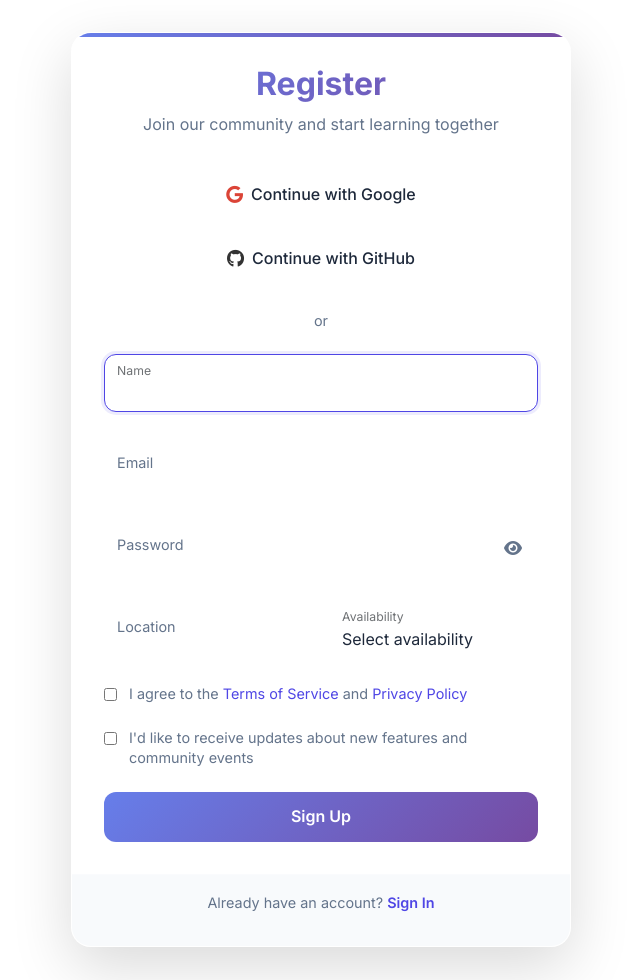
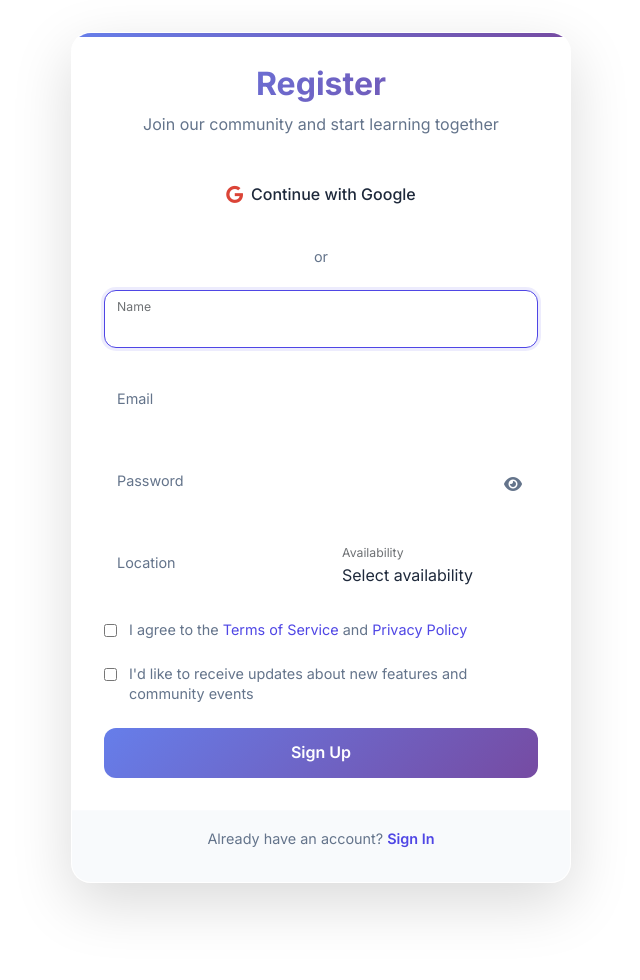
Before and after one commit to ArnavLabh/Odoo-Hackathon-2025-Team-3661, a Flask app: page /register in a window 1280 px wide. Shown: the part 81-1061 px from the top of the page, without its empty margins (319-959 px from the left). Run offline with Flask 3, Linux system fonts and the light colour scheme.

Commit message:
Remove GitHub social login button from login and register pages

```diff
--- a/templates/login.html
+++ b/templates/login.html
@@ -289,10 +289,7 @@
                         <i class="fab fa-google google"></i>
                         Continue with Google
                     </a>
-                    <a href="#" class="btn-social">
-                        <i class="fab fa-github github"></i>
-                        Continue with GitHub
-                    </a>
+
                 </div>
 
                 <div class="auth-divider">
--- a/templates/register.html
+++ b/templates/register.html
@@ -375,10 +375,7 @@
                         <i class="fab fa-google google"></i>
                         Continue with Google
                     </a>
-                    <a href="#" class="btn-social">
-                        <i class="fab fa-github github"></i>
-                        Continue with GitHub
-                    </a>
+
                 </div>
 
                 <div class="auth-divider">
```
